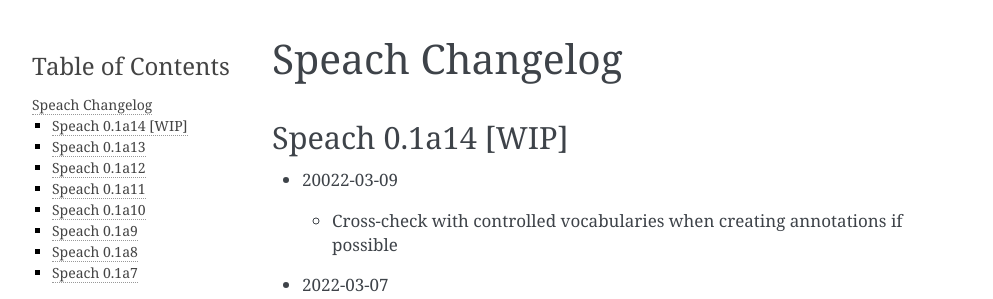
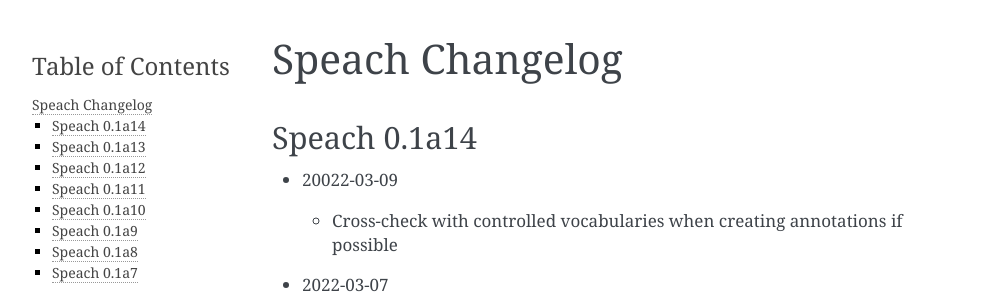
Before and after one commit to neocl/speach, a Sphinx documentation site: the page built from docs/updates.rst, in a window 1280 px wide. Shown: the top 299 px of the page, without its empty margins (148-1141 px from the left). Built offline with Sphinx 7.4.7, drawn with Linux system fonts in a browser that asks for light colours.

Commit message:
release speach-0.1a14

```diff
--- a/docs/updates.rst
+++ b/docs/updates.rst
@@ -3,7 +3,7 @@
 Speach Changelog
 ================
 
-Speach 0.1a14 [WIP]
+Speach 0.1a14
 -------------
 
 - 20022-03-09
--- a/speach/__version__.py
+++ b/speach/__version__.py
@@ -14,6 +14,6 @@ __url__ = "https://github.com/neocl/speach/"
 __issue__ = "https://github.com/neocl/speach/issues/"
 __maintainer__ = "Le Tuan Anh"
 __version_major__ = "0.1"  # follow PEP-0440
-__version__ = "{}a13".format(__version_major__)
+__version__ = "{}a14".format(__version_major__)
 __version_long__ = "{} - Alpha 13".format(__version_major__)
 __status__ = "3 - Alpha"
```
